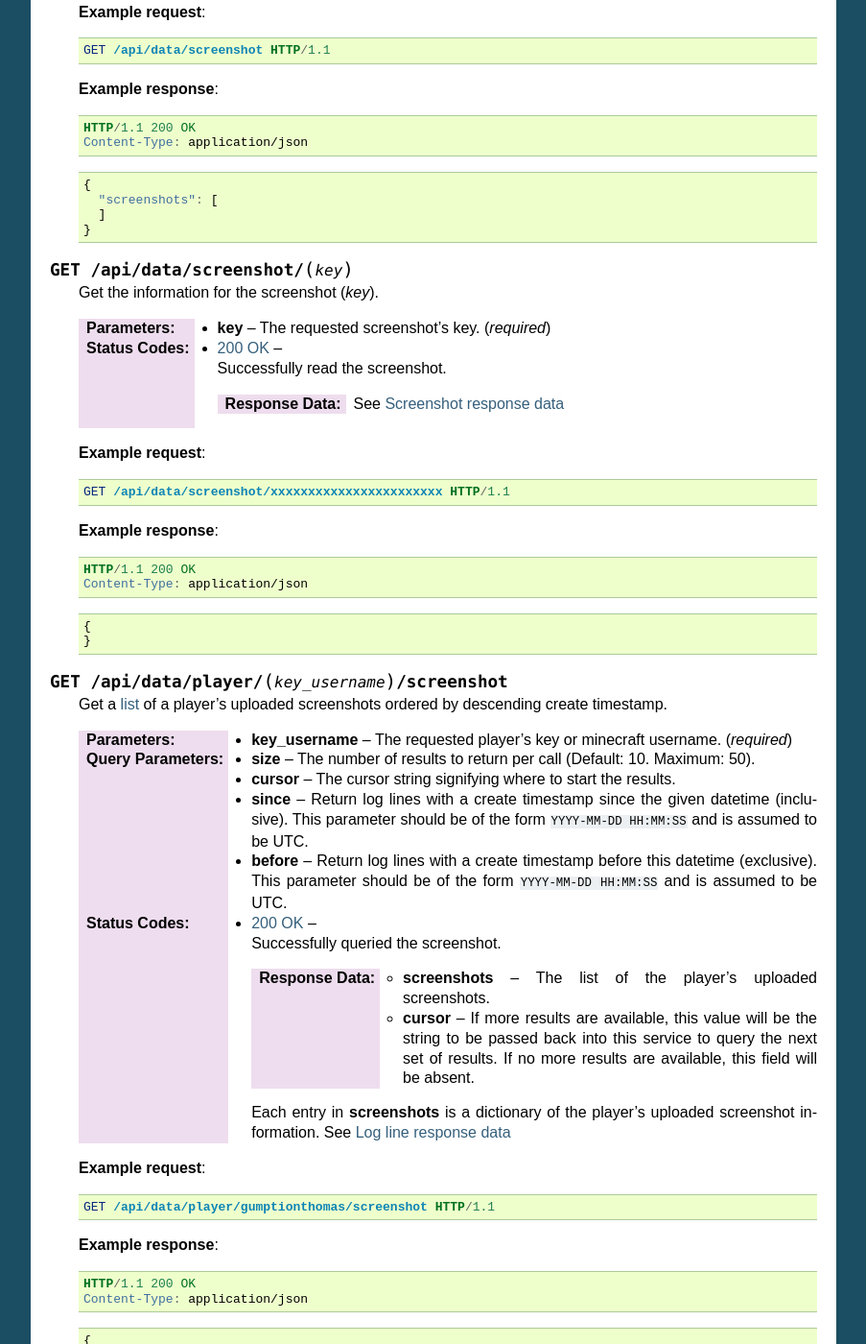
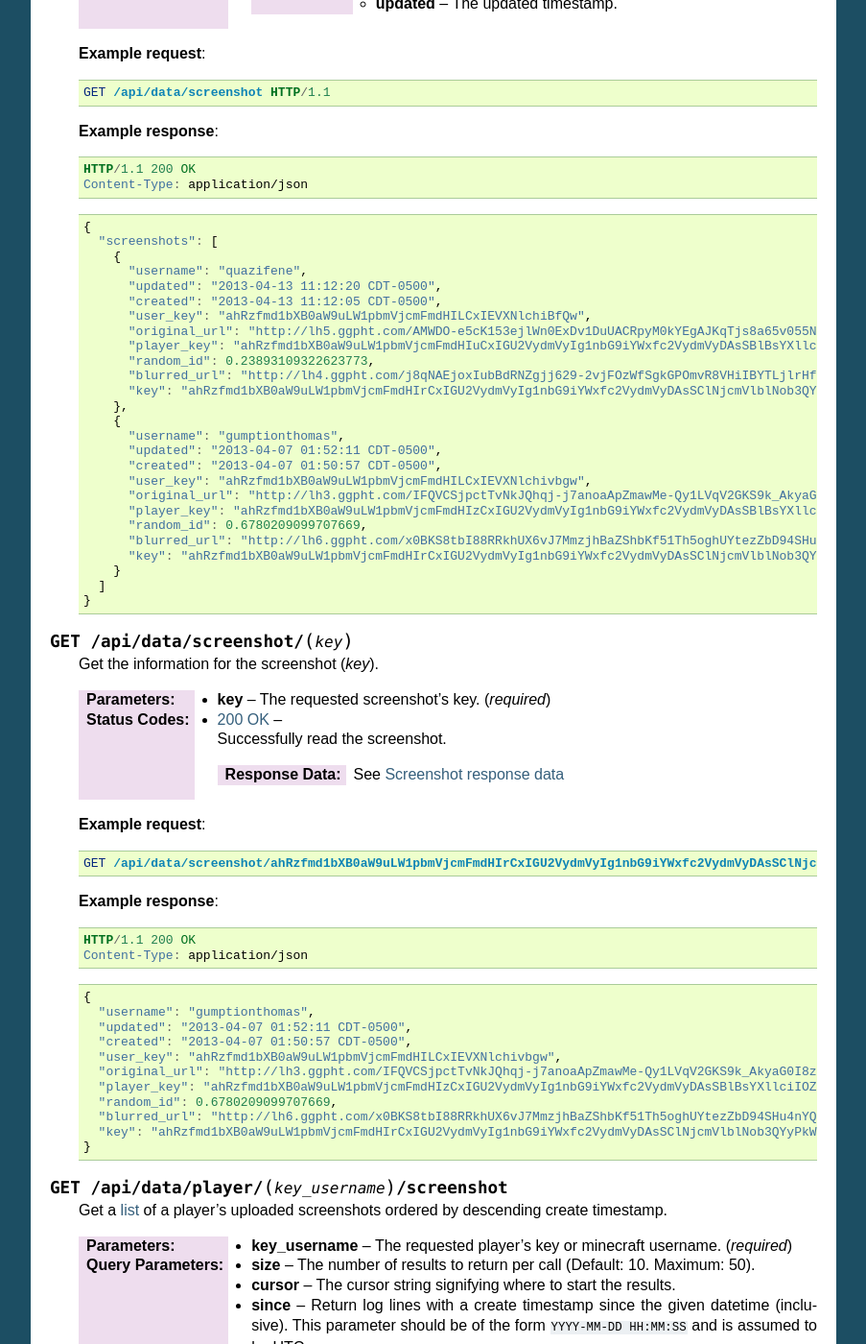
Before and after one commit to atmasphere/mc-coal, a Sphinx documentation site: the page built from docs/source/data_api.rst, in a window 1280 px wide and 1400 px high, scrolled down 20390 px. Shown: the whole window at 96% size, without its empty margins (198-1101 px from the left). Built offline with Sphinx 7.4.7, drawn with Linux system fonts in a browser that asks for light colours; some of the changed text lies outside the part shown.

Commit message:
API Docs

```diff
--- a/docs/source/data_api.rst
+++ b/docs/source/data_api.rst
@@ -775,6 +775,10 @@ Chat
 
     POST /api/data/chat HTTP/1.1
 
+  .. sourcecode:: http
+
+    chat=Hello+world...
+
   **Example response**:
 
   .. sourcecode:: http
@@ -1191,6 +1195,28 @@ Screenshots
 
     {
       "screenshots": [
+        {
+          "username": "quazifene",
+          "updated": "2013-04-13 11:12:20 CDT-0500",
+          "created": "2013-04-13 11:12:05 CDT-0500",
+          "user_key": "ahRzfmd1bXB0aW9uLW1pbmVjcmFmdHILCxIEVXNlchiBfQw",
+          "original_url": "http://lh5.ggpht.com/AMWDO-e5cK153ejlWn0ExDv1DuUACRpyM0kYEgAJKqTjs8a65v055NapS9EFwzMNwijA290_ABNgnDdi5WI2UCycKOnrLkHw9A",
+          "player_key": "ahRzfmd1bXB0aW9uLW1pbmVjcmFmdHIuCxIGU2VydmVyIg1nbG9iYWxfc2VydmVyDAsSBlBsYXllciIJcXVhemlmZW5lDA",
+          "random_id": 0.23893109322623773,
+          "blurred_url": "http://lh4.ggpht.com/j8qNAEjoxIubBdRNZgjj629-2vjFOzWfSgkGPOmvR8VHiIBYTLjlrHfDMmu2-_tm1-6T86eokuXxqugWSDyx-IZjQtFQMCrs3A",
+          "key": "ahRzfmd1bXB0aW9uLW1pbmVjcmFmdHIrCxIGU2VydmVyIg1nbG9iYWxfc2VydmVyDAsSClNjcmVlblNob3QYxrQgDA"
+        },
+        {
+          "username": "gumptionthomas",
+          "updated": "2013-04-07 01:52:11 CDT-0500",
+          "created": "2013-04-07 01:50:57 CDT-0500",
+          "user_key": "ahRzfmd1bXB0aW9uLW1pbmVjcmFmdHILCxIEVXNlchivbgw",
+          "original_url": "http://lh3.ggpht.com/IFQVCSjpctTvNkJQhqj-j7anoaApZmawMe-Qy1LVqV2GKS9k_AkyaG0I8z-Ri2gDQFIxRL3NanEonqX4LK2mfjEpRUPvj7RKwA",
+          "player_key": "ahRzfmd1bXB0aW9uLW1pbmVjcmFmdHIzCxIGU2VydmVyIg1nbG9iYWxfc2VydmVyDAsSBlBsYXllciIOZ3VtcHRpb250aG9tYXMM",
+          "random_id": 0.6780209099707669,
+          "blurred_url": "http://lh6.ggpht.com/x0BKS8tbI88RRkhUX6vJ7MmzjhBaZShbKf51Th5oghUYtezZbD94SHu4nYQjYQhoAyJVcgThprqvZSmKE1M5uqf5JQLu0miL",
+          "key": "ahRzfmd1bXB0aW9uLW1pbmVjcmFmdHIrCxIGU2VydmVyIg1nbG9iYWxfc2VydmVyDAsSClNjcmVlblNob3QYyPkWDA"
+        }
       ]
     }
 
@@ -1208,7 +1234,7 @@ Screenshots
 
   .. sourcecode:: http
 
-    GET /api/data/screenshot/xxxxxxxxxxxxxxxxxxxxxxx HTTP/1.1
+    GET /api/data/screenshot/ahRzfmd1bXB0aW9uLW1pbmVjcmFmdHIrCxIGU2VydmVyIg1nbG9iYWxfc2VydmVyDAsSClNjcmVlblNob3QYyPkWDA HTTP/1.1
 
   **Example response**:
 
@@ -1220,6 +1246,15 @@ Screenshots
   .. sourcecode:: javascript
 
     {
+      "username": "gumptionthomas",
+      "updated": "2013-04-07 01:52:11 CDT-0500",
+      "created": "2013-04-07 01:50:57 CDT-0500",
+      "user_key": "ahRzfmd1bXB0aW9uLW1pbmVjcmFmdHILCxIEVXNlchivbgw",
+      "original_url": "http://lh3.ggpht.com/IFQVCSjpctTvNkJQhqj-j7anoaApZmawMe-Qy1LVqV2GKS9k_AkyaG0I8z-Ri2gDQFIxRL3NanEonqX4LK2mfjEpRUPvj7RKwA",
+      "player_key": "ahRzfmd1bXB0aW9uLW1pbmVjcmFmdHIzCxIGU2VydmVyIg1nbG9iYWxfc2VydmVyDAsSBlBsYXllciIOZ3VtcHRpb250aG9tYXMM",
+      "random_id": 0.6780209099707669,
+      "blurred_url": "http://lh6.ggpht.com/x0BKS8tbI88RRkhUX6vJ7MmzjhBaZShbKf51Th5oghUYtezZbD94SHu4nYQjYQhoAyJVcgThprqvZSmKE1M5uqf5JQLu0miL",
+      "key": "ahRzfmd1bXB0aW9uLW1pbmVjcmFmdHIrCxIGU2VydmVyIg1nbG9iYWxfc2VydmVyDAsSClNjcmVlblNob3QYyPkWDA"
     }
 
 .. http:get:: /api/data/player/(key_username)/screenshot
@@ -1257,5 +1292,27 @@ Screenshots
 
     {
       "screenshots": [
+        {
+          "username": "gumptionthomas",
+          "updated": "2013-04-07 01:52:11 CDT-0500",
+          "created": "2013-04-07 01:50:57 CDT-0500",
+          "user_key": "ahRzfmd1bXB0aW9uLW1pbmVjcmFmdHILCxIEVXNlchivbgw",
+          "original_url": "http://lh3.ggpht.com/IFQVCSjpctTvNkJQhqj-j7anoaApZmawMe-Qy1LVqV2GKS9k_AkyaG0I8z-Ri2gDQFIxRL3NanEonqX4LK2mfjEpRUPvj7RKwA",
+          "player_key": "ahRzfmd1bXB0aW9uLW1pbmVjcmFmdHIzCxIGU2VydmVyIg1nbG9iYWxfc2VydmVyDAsSBlBsYXllciIOZ3VtcHRpb250aG9tYXMM",
+          "random_id": 0.6780209099707669,
+          "blurred_url": "http://lh6.ggpht.com/x0BKS8tbI88RRkhUX6vJ7MmzjhBaZShbKf51Th5oghUYtezZbD94SHu4nYQjYQhoAyJVcgThprqvZSmKE1M5uqf5JQLu0miL",
+          "key": "ahRzfmd1bXB0aW9uLW1pbmVjcmFmdHIrCxIGU2VydmVyIg1nbG9iYWxfc2VydmVyDAsSClNjcmVlblNob3QYyPkWDA"
+        },
+        {
+          "username": "gumptionthomas",
+          "updated": "2013-03-25 18:39:36 CDT-0500",
+          "created": "2013-03-25 18:39:22 CDT-0500",
+          "user_key": "ahRzfmd1bXB0aW9uLW1pbmVjcmFmdHILCxIEVXNlchivbgw",
+          "original_url": "http://lh6.ggpht.com/TFqVUT4hZwgz0sImwFMI9J7rJ-AXCqwM9-K5s66v9UnXy_iwPBpBEpzASVKla6xf6mnO486085NtzZOP1qrROPpkrxdw1D30-A",
+          "player_key": "ahRzfmd1bXB0aW9uLW1pbmVjcmFmdHIzCxIGU2VydmVyIg1nbG9iYWxfc2VydmVyDAsSBlBsYXllciIOZ3VtcHRpb250aG9tYXMM",
+          "random_id": 0.07680268292837988,
+          "blurred_url": "http://lh5.ggpht.com/B-pQmMTlp6vZ7ke48-19e7YdUclpRUE30y4L_DS45a9dUt9QjJIiniONIKB_-P80RL54YM0Qk4-zqHB9SEpEG52Wlkfjkak",
+          "key": "ahRzfmd1bXB0aW9uLW1pbmVjcmFmdHIrCxIGU2VydmVyIg1nbG9iYWxfc2VydmVyDAsSClNjcmVlblNob3QY8MAPDA"
+        }
       ]
     }
```
